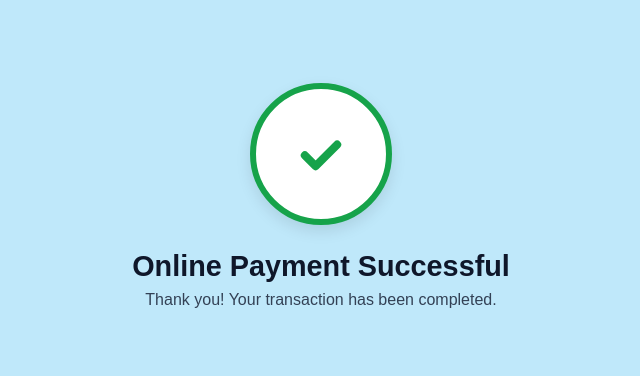
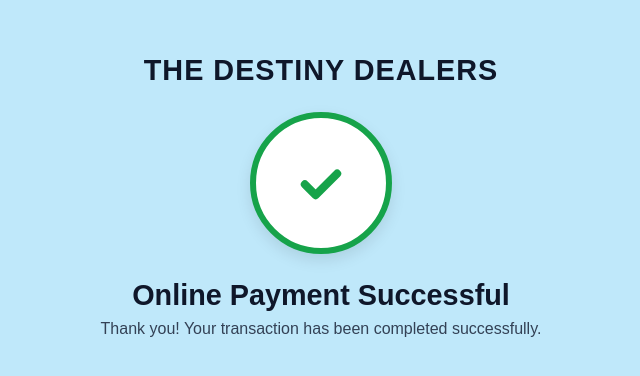
Before and after one commit to SupremeYash/Anuj, a plain HTML site: page index.html in a window 1280 px wide. Shown: the part 196-572 px from the top of the page, without its empty margins (319-959 px from the left). Drawn offline with Linux system fonts and the light colour scheme.

Commit message:
Enhance payment success page with branding and message
Updated the title and added a brand name to the page. Enhanced the success message for clarity.

```diff
--- a/index.html
+++ b/index.html
@@ -3,7 +3,7 @@
 <head>
   <meta charset="UTF-8" />
   <meta name="viewport" content="width=device-width, initial-scale=1.0" />
-  <title>Online Payment Successful</title>
+  <title>Online Payment Successful - The Destiny Dealers</title>
   <style>
     /* === Base Page Setup === */
     body {
@@ -18,6 +18,16 @@
       font-family: "Poppins", Arial, sans-serif;
       color: #0f172a;
       text-align: center;
+    }
+
+    /* === Brand Name === */
+    .brand {
+      font-size: 1.8rem;
+      font-weight: 800;
+      margin-bottom: 25px;
+      color: #0f172a;
+      text-transform: uppercase;
+      letter-spacing: 1px;
     }
 
     /* === Success Circle + Tick === */
@@ -74,13 +84,18 @@
   </style>
 </head>
 <body>
+  <!-- Brand Name -->
+  <div class="brand">The Destiny Dealers</div>
+
+  <!-- Success Circle -->
   <div class="success-icon">
     <svg viewBox="0 0 52 52">
       <path class="check" fill="none" stroke="#16a34a" stroke-width="6" stroke-linecap="round" stroke-linejoin="round" d="M14 27l8 8 16-16"></path>
     </svg>
   </div>
 
+  <!-- Text -->
   <h1>Online Payment Successful</h1>
-  <p>Thank you! Your transaction has been completed.</p>
+  <p>Thank you! Your transaction has been completed successfully.</p>
 </body>
 </html>
```
